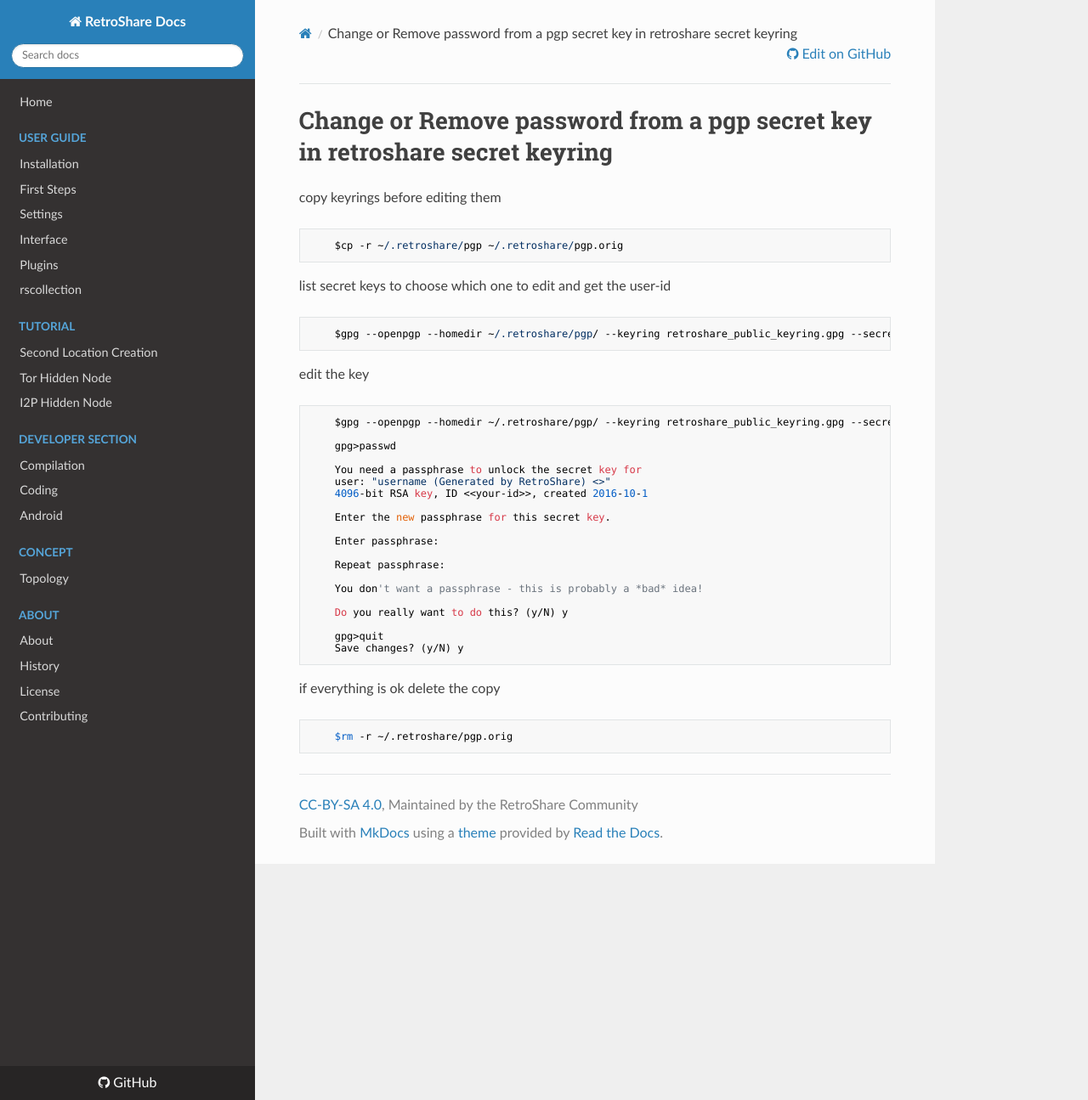
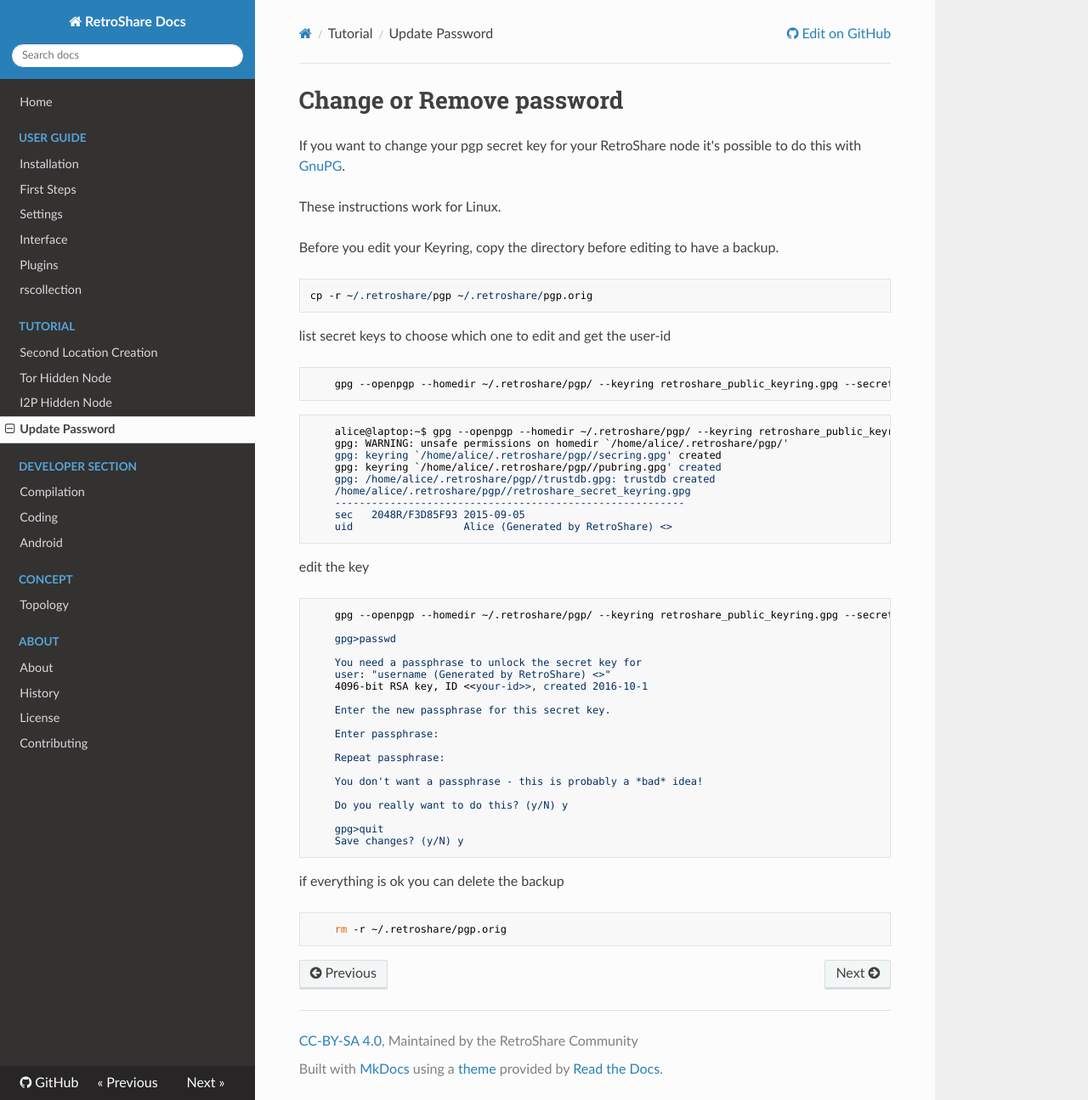
Before and after one commit to RetroShare/documentation, an MkDocs documentation site: the page built from docs/tutorial/change_remove_pgp_key_password.md, in a window 1280 px wide and 1295 px high. Shown: the whole window at 85% size. Built offline with MkDocs 1.6.1, drawn with Linux system fonts in a browser that asks for light colours; nearby versions of some CDN libraries; old or Windows-style settings are respelled for this version of MkDocs.

Commit message:
remove pw from keyring

````diff
--- a/docs/tutorial/change_remove_pgp_key_password.md
+++ b/docs/tutorial/change_remove_pgp_key_password.md
@@ -1,38 +1,58 @@
-#Change or Remove password from a pgp secret key in retroshare secret keyring
+#Change or Remove password
+If you want to change your pgp secret key for your RetroShare node it's
+possible to do this with [GnuPG](https://en.wikipedia.org/wiki/GNU_Privacy_Guard).
 
-copy keyrings before editing them
+These instructions work for Linux.
 
-        $cp -r ~/.retroshare/pgp ~/.retroshare/pgp.orig
+Before you edit your Keyring, copy the directory before editing to have a backup.
 
+    cp -r ~/.retroshare/pgp ~/.retroshare/pgp.orig
 
 list secret keys to choose which one to edit and get the user-id
 
-        $gpg --openpgp --homedir ~/.retroshare/pgp/ --keyring retroshare_public_keyring.gpg --secret-keyring retroshare_secret_keyring.gpg --list-secret-keys
+```bash
+    gpg --openpgp --homedir ~/.retroshare/pgp/ --keyring retroshare_public_keyring.gpg --secret-keyring retroshare_secret_keyring.gpg --list-secret-keys
+```
+
+```bash
+    alice@laptop:~$ gpg --openpgp --homedir ~/.retroshare/pgp/ --keyring retroshare_public_keyring.gpg --secret-keyring retroshare_secret_keyring.gpg --list-secret-keys
+    gpg: WARNING: unsafe permissions on homedir `/home/alice/.retroshare/pgp/'
+    gpg: keyring `/home/alice/.retroshare/pgp//secring.gpg' created
+    gpg: keyring `/home/alice/.retroshare/pgp//pubring.gpg' created
+    gpg: /home/alice/.retroshare/pgp//trustdb.gpg: trustdb created
+    /home/alice/.retroshare/pgp//retroshare_secret_keyring.gpg
+    ---------------------------------------------------------
+    sec   2048R/F3D85F93 2015-09-05
+    uid                  Alice (Generated by RetroShare) <>
+```
 
 edit the key
 
-        $gpg --openpgp --homedir ~/.retroshare/pgp/ --keyring retroshare_public_keyring.gpg --secret-keyring retroshare_secret_keyring.gpg --edit-key <<user-id>>
+```bash
+    gpg --openpgp --homedir ~/.retroshare/pgp/ --keyring retroshare_public_keyring.gpg --secret-keyring retroshare_secret_keyring.gpg --edit-key <<user-id>>
 
-        gpg>passwd
+    gpg>passwd
 
-        You need a passphrase to unlock the secret key for
-        user: "username (Generated by RetroShare) <>"
-        4096-bit RSA key, ID <<your-id>>, created 2016-10-1
+    You need a passphrase to unlock the secret key for
+    user: "username (Generated by RetroShare) <>"
+    4096-bit RSA key, ID <<your-id>>, created 2016-10-1
 
-        Enter the new passphrase for this secret key.
+    Enter the new passphrase for this secret key.
 
-        Enter passphrase:
+    Enter passphrase:
 
-        Repeat passphrase:
+    Repeat passphrase:
 
-        You don't want a passphrase - this is probably a *bad* idea!
+    You don't want a passphrase - this is probably a *bad* idea!
 
-        Do you really want to do this? (y/N) y
+    Do you really want to do this? (y/N) y
 
-        gpg>quit
-        Save changes? (y/N) y
+    gpg>quit
+    Save changes? (y/N) y
+```
 
+if everything is ok you can delete the backup
 
-if everything is ok delete the copy
-
-        $rm -r ~/.retroshare/pgp.orig
+```bash
+    rm -r ~/.retroshare/pgp.orig
+```
--- a/mkdocs.yml
+++ b/mkdocs.yml
@@ -20,6 +20,7 @@
     - Second Location Creation: tutorial/location.md
     - Tor Hidden Node: tutorial/tor-hidden-rs-node.md
     - I2P Hidden Node: tutorial/i2p-hidden-rs-node.md
+    - Update Password: tutorial/change_remove_pgp_key_password.md
 - Developer Section:
     - Compilation: developer/compilation.md
     - Coding: developer/coding.md
````
